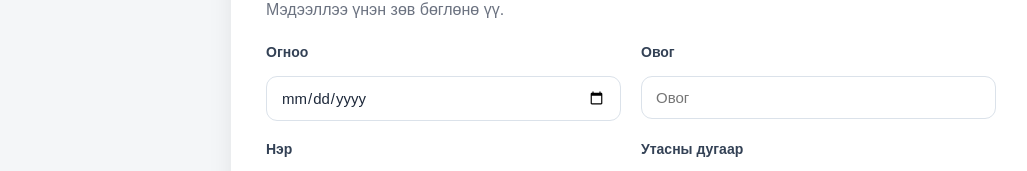
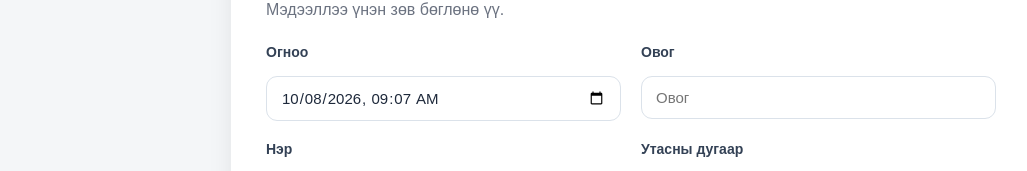
Before and after one commit to zolushka917-ui/burtgel-system, a React (Vite) app: page / in a window 1280 px wide. Both pictures are taken after a click on the button "📝 Бүртгэл үүсгэх". Shown: the part 218-389 px from the top of the page, without its empty margins (9-1036 px from the left). Built offline with nearby package versions, Linux system fonts and the light colour scheme.

Commit message:
Format registration date and time

```diff
--- a/src/App.jsx
+++ b/src/App.jsx
@@ -4,7 +4,23 @@ import './App.css'
 import * as XLSX from 'xlsx'
 import jsPDF from 'jspdf'
 import autoTable from 'jspdf-autotable'
+function getCurrentDateTime() {
+  const now = new Date()
+  const localTime = new Date(
+    now.getTime() - now.getTimezoneOffset() * 60000
+  )
+  return localTime.toISOString().slice(0, 16)
+}
 
+function formatDateTime(value) {
+  if (!value) return ''
+
+  const [datePart, timePart = ''] = value.split('T')
+  const [year, month, day] = datePart.split('-')
+  const time = timePart.slice(0, 5)
+
+  return `${day}.${month}.${year} ${time}`
+}
 function App() {
   const [showForm, setShowForm] = useState(false)
   const [showAdmin, setShowAdmin] = useState(false)
@@ -13,7 +29,7 @@ const [isSaving, setIsSaving] = useState(false)
   const [password, setPassword] = useState('')
 
   const [formData, setFormData] = useState({
-    date: '',
+    date: getCurrentDateTime(),
     lastName: '',
     firstName: '',
     phone: '',
@@ -64,7 +80,7 @@ const [isSaving, setIsSaving] = useState(false)
 
   const resetForm = () => {
     setFormData({
-      date: '',
+    date: getCurrentDateTime(),
       lastName: '',
       firstName: '',
       phone: '',
@@ -158,7 +174,7 @@ const exportToExcel = () => {
 
   const data = registrations.map((registration, index) => ({
     '№': index + 1,
-    'Огноо': registration.date,
+    'Огноо': registration.date?.replace('T', ',\n'),
     'Овог': registration.lastName,
     'Нэр': registration.firstName,
     'Утас': registration.phone,
@@ -229,7 +245,9 @@ const exportToExcel = () => {
       // Бүртгэлийн мөрүүд
       const rows = registrations.map((registration, index) => [
         String(index + 1),
-        registration.date || '',
+        registration.date
+  ? registration.date.replace('T', ',\n')
+  : '',
         registration.lastName || '',
         registration.firstName || '',
         registration.phone || '',
@@ -442,7 +460,7 @@ const exportToExcel = () => {
               <div className="form-group">
                 <label>Огноо</label>
                 <input
-                  type="date"
+                  type="datetime-local"
                   name="date"
                   value={formData.date}
                   onChange={handleChange}
@@ -628,7 +646,7 @@ const exportToExcel = () => {
                   <div className="form-group">
                     <label>Огноо</label>
                     <input
-                      type="date"
+                      type="datetime-local"
                       name="date"
                       value={formData.date}
                       onChange={handleChange}
@@ -806,9 +824,16 @@ const exportToExcel = () => {
                           {index + 1}
                         </td>
 
-                        <td>
-                          {registration.date}
-                        </td>
+                       <td
+  style={{
+    textAlign: 'center',
+    verticalAlign: 'middle',
+    whiteSpace: 'pre-line',
+    lineHeight: '1.6'
+  }}
+>
+  {registration.date?.replace('T', ',\n')}
+</td>
 
                         <td>
                           {registration.lastName}
```
